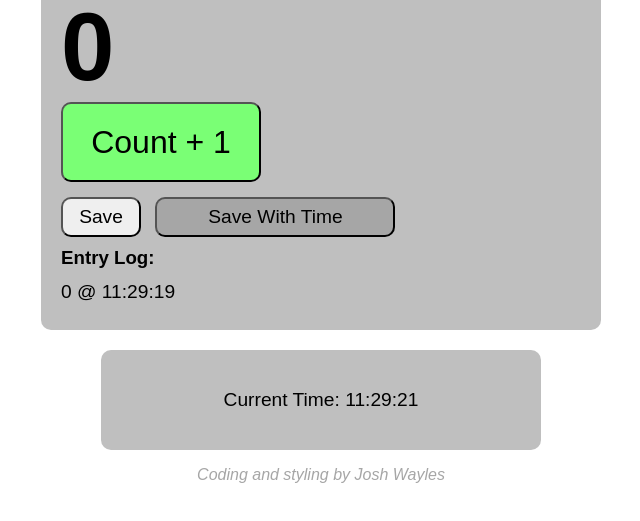
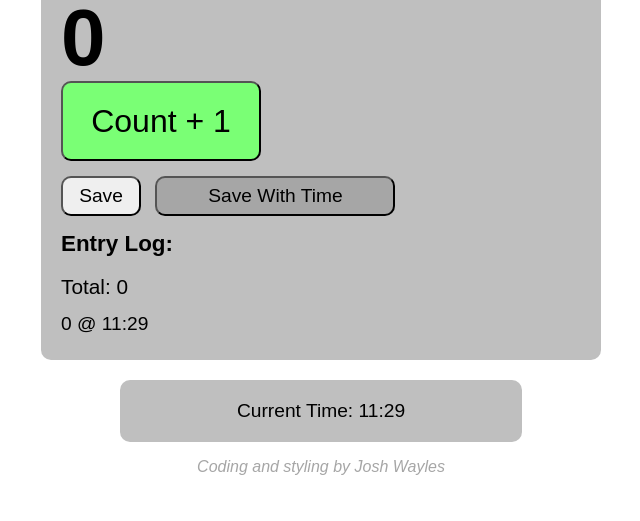
Before and after one commit to JoshWayles/Counter-App, a plain HTML site: page index.html in a window 1280 px wide. Both pictures are taken after a click on the button "Save With Time". Shown: the part 79-600 px from the top of the page, without its empty margins (319-959 px from the left). Drawn offline with Linux system fonts and the light colour scheme.

Commit message:
Update to functionality
-Removed seconds from timer
-Added total
-Small styling changes

```diff
--- a/index.html
+++ b/index.html
@@ -24,6 +24,7 @@
       </div>
       <div class="entry-log">
         <h3>Entry Log:</h3>
+        <p id="total-el">Total:</p>
         <p id="save-el">_</p>
       </div>
     </div>
--- a/script.js
+++ b/script.js
@@ -1,6 +1,8 @@
 let countEl = document.getElementById("count-el")
 let saveEl = document.getElementById("save-el")
+let totalEl =document.getElementById("total-el")
 let count = 0
+let total = 0
 
 document.getElementById("increase-btn").addEventListener("click", function(){
   increaseBtn()
@@ -14,6 +16,10 @@ document.getElementById("save-btn").addEventListener("click", function(){
   saveBtn()
 })
 function saveBtn(){
+
+  total += count
+  totalEl.textContent = "Total: " + total
+
   if(saveEl.textContent === "_"){
     saveEl.textContent = count
     count = 0
@@ -26,13 +32,21 @@ function saveBtn(){
   }
 }
 
-
 function startTime() {
   const today = new Date();
   let h = today.getHours();
   let m = today.getMinutes();
-  let s = today.getSeconds();
-  document.getElementById('current-time').textContent = "Current Time: " + h + ":" + m + ":" + s;
+
+  let timeNow = ""
+
+  if(m < 10){
+    timeNow = h + ":" + "0" + m;
+  }
+  else {
+    timeNow = h + ":" + m;
+  }
+
+  document.getElementById('current-time').textContent = "Current Time: " + timeNow
   setTimeout(startTime, 1000);
 }
 
@@ -40,11 +54,23 @@ document.getElementById("time-btn").addEventListener("click", function(){
   saveTime()
 })
 function saveTime(){
+
+  total += count
+  totalEl.textContent = "Total: " + total
+
   const today = new Date();
   let h = today.getHours();
   let m = today.getMinutes();
-  let s = today.getSeconds();
-  const timeNow = h + ":" + m + ":" + s;
+
+  let timeNow = ""
+
+  if(m < 10){
+    timeNow = h + ":" + "0" + m;
+  }
+  else {
+    timeNow = h + ":" + m;
+  }
+
   if(saveEl.textContent === "_"){
   saveEl.textContent = count + " @ " + timeNow
   count = 0
--- a/style.css
+++ b/style.css
@@ -6,20 +6,28 @@ h1{
   margin: -1px;
 }
 h2{
-  font-size: 6rem;
-  margin: -5px 0px -15px 0px;
+  font-size: 5rem;
+  margin: -5px 0px -18px 0px;
 }
 h3{
-  margin: 10px 0px -15px 0px;
+  margin: 15px 0px -15px 0px;
+  font-size: 1.4rem;
 }
 button{
   border-radius: 10px;
   margin: 15px 10px 0px 0px;
+  color: black;
+  touch-action: manipulation;
 }
 #save-el{
   margin-bottom: -2px;
-  line-height: 2;
+  line-height: 1.8;
   font-size: 1.2rem;
+}
+#total-el{
+  margin: 35px 0 -10px 0;
+  line-height: 1;
+  font-size: 1.3rem;
 }
 #current-time{
   font-size: 1.2rem;
@@ -52,7 +60,7 @@ button{
 .time-counter{
   background-color: hsl(0deg,0%,75%);
   border-radius: 10px;
-  padding: 20px;
+  padding: 1px;
   max-width: 400px;
   margin: auto;
   text-align: center;
```
